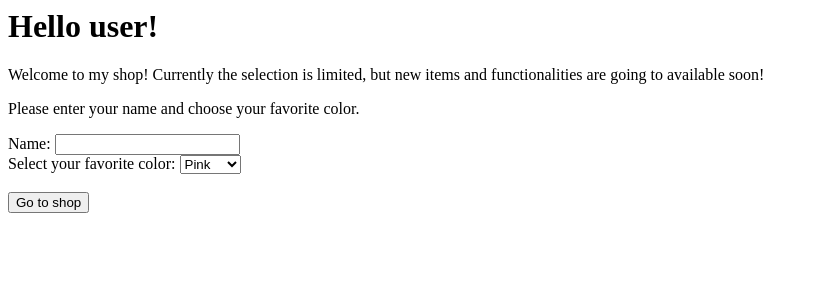
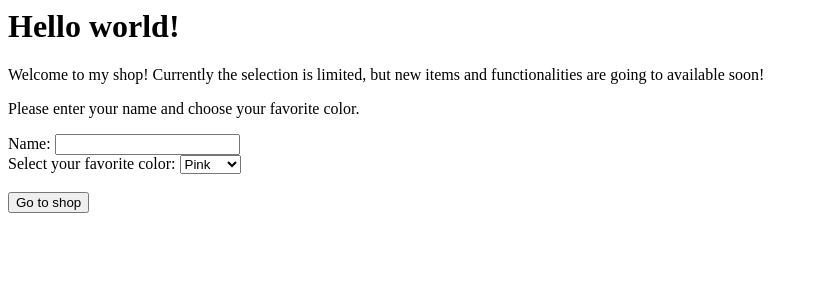
Before and after one commit to lisachen0112/SSE-lab2, a Flask app: page / in a window 1280 px wide. Shown: the top 300 px of the page, without its empty margins (0-818 px from the left). Run offline with Flask 3, Linux system fonts and the light colour scheme.

Commit message:
Updated app.py

```diff
--- a/api/templates/index.html
+++ b/api/templates/index.html
@@ -3,7 +3,7 @@
 
 </head>
 <body>
-    <h1>Hello user!</h1>
+    <h1>Hello world!</h1>
     <p>Welcome to my shop! Currently the selection is limited, but new items and functionalities are going to available soon!</p>
     <p>Please enter your name and choose your favorite color.</p>
 
```
